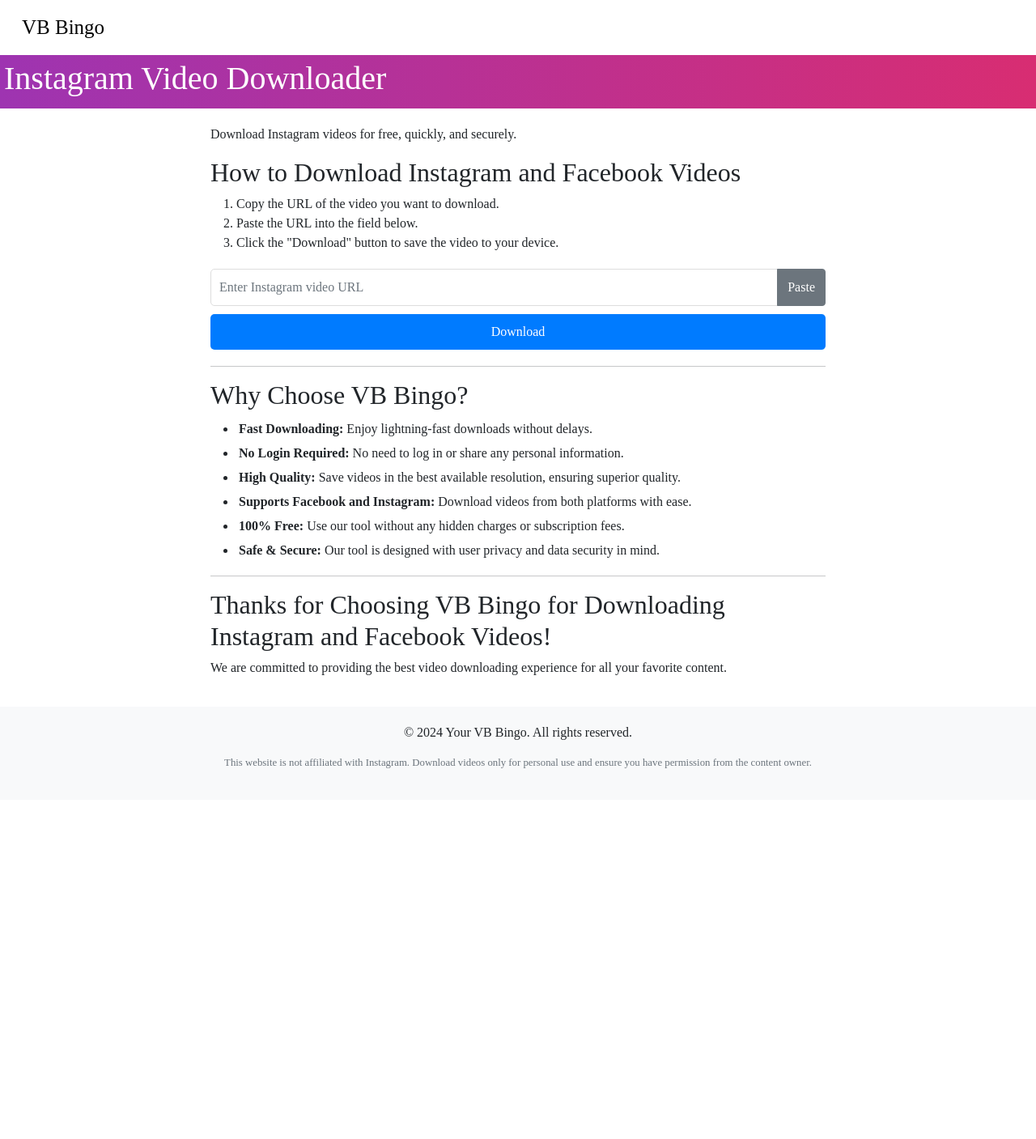
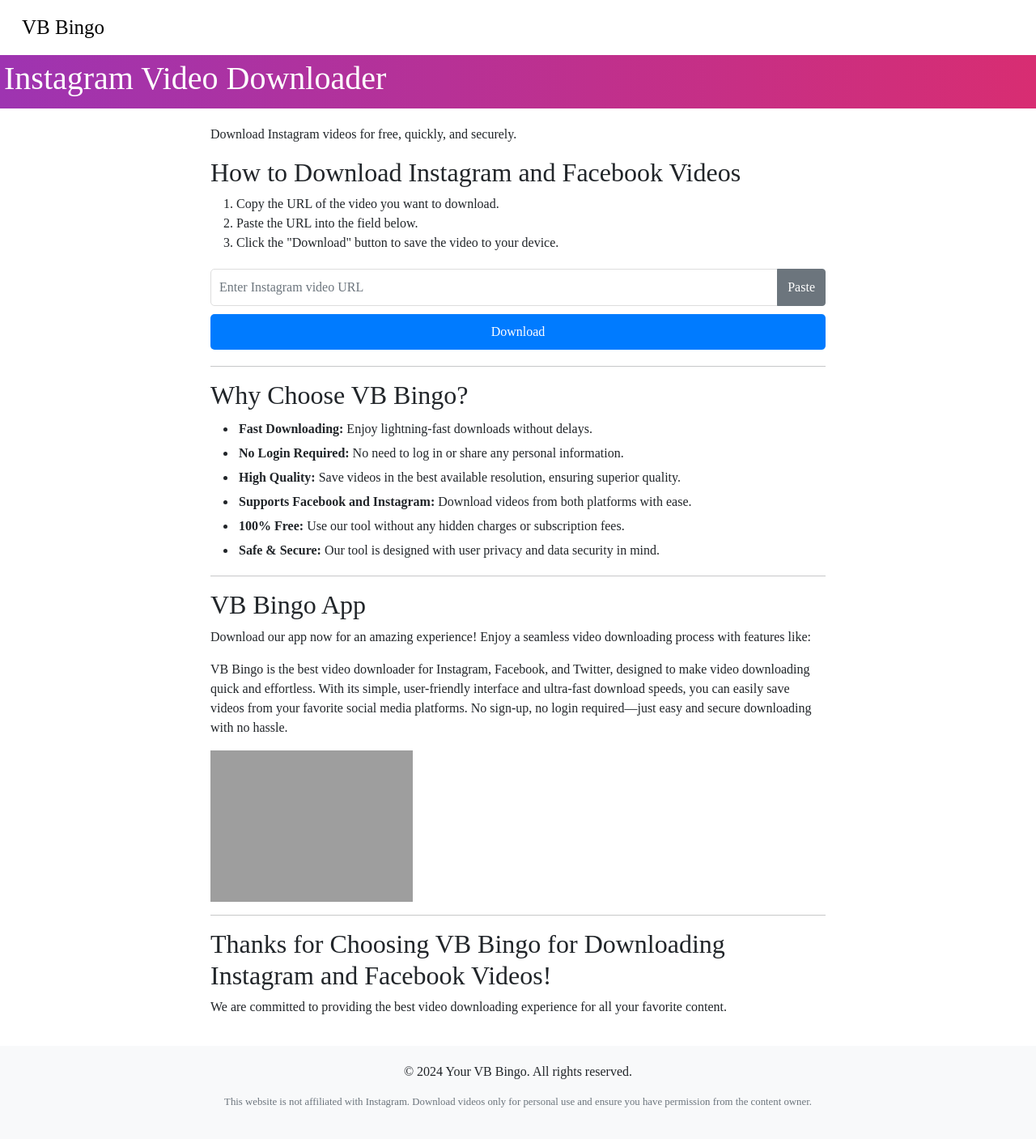
Before and after one commit to VibinSrVibi/media_downloader_web, a PHP site: page / in a window 1280 px wide. Shown: the whole page at 81% size. Before the commit the page ends 949 px from the top, so only its background shows below. Run offline with PHP 8.4, Linux system fonts and the light colour scheme; some libraries are stand-ins or nearby versions; grey boxes are pictures that could not be loaded.

Commit message:
added play store link

```diff
--- a/assets/css/style.css
+++ b/assets/css/style.css
@@ -100,3 +100,15 @@ ul li{
     background-color: rgba(0, 0, 0, 0.5); /* Optional: Semi-transparent background */
     z-index: 1050;             /* Ensure it overlays everything */
 }
+.play-store-badge {
+    width: 100%;
+    max-width: 200px;  /* Adjust max-width as per your design preference */
+    height: auto;
+}
+
+/* For larger screens */
+@media (min-width: 600px) {
+    .play-store-badge {
+        max-width: 250px; /* Adjust the max-width for larger screens */
+    }
+}
--- a/index.html
+++ b/index.html
@@ -7,7 +7,7 @@
     <meta name="viewport" content="width=device-width, initial-scale=1.0">
     <meta name="title" content="Instagram Video Downloader | Free & Fast Tool">
     <meta name="description" content="Download Instagram videos online for free with our fast and secure Instagram video downloader. No login required, works on all devices.">
-    <meta name="keywords" content="Instagram video downloader, download Instagram videos, free Instagram downloader, save Instagram videos, Instagram video saver, Facebook video saver, Facebook video downloader">
+    <meta name="keywords" content="Instagram video downloader, Instagram reels downloader,Reels downloader, Facebook reels downloader, Story saver, Story downloader, Reels saver, download Instagram videos, free Instagram downloader, save Instagram videos, Instagram video saver, Facebook video saver, Facebook video downloader">
     <meta name="author" content="VB Bingo">
     <meta property="og:title" content="Instagram Video Downloader | Free & Fast Tool">
     <meta property="og:description" content="Use our free Instagram video downloader to save videos online instantly. Fast, secure, and user-friendly tool.">
@@ -69,6 +69,15 @@
                 <li><strong>100% Free:</strong> Use our tool without any hidden charges or subscription fees.</li>
                 <li><strong>Safe & Secure:</strong> Our tool is designed with user privacy and data security in mind.</li>
             </ul>
+            <hr/>
+            <div class="app-details">
+                <h2>VB Bingo App</h2>
+                <p>Download our app now for an amazing experience! Enjoy a seamless video downloading process with features like:</p>
+                <p>VB Bingo is the best video downloader for Instagram, Facebook, and Twitter, designed to make video downloading quick and effortless. With its simple, user-friendly interface and ultra-fast download speeds, you can easily save videos from your favorite social media platforms. No sign-up, no login required—just easy and secure downloading with no hassle.</p>
+                <a href="https://play.google.com/store/apps/details?id=com.vbbingo.instagramvideodownloader" target="_blank">
+                    <img alt="Get it on Google Play" src="https://play.google.com/intl/en_us/badges/images/generic/en-play-badge.png" class="play-store-badge"/>
+                </a>
+            </div>
             <hr/>
             <h2>Thanks for Choosing VB Bingo for Downloading Instagram and Facebook Videos!</h2>
             <p>We are committed to providing the best video downloading experience for all your favorite content.</p>
--- a/privacy.html
+++ b/privacy.html
@@ -78,7 +78,7 @@
                     <li>Withdraw consent for data processing.</li>
                     <li>Lodge a complaint with your local data protection authority.</li>
                 </ul>
-                <p>For requests regarding your privacy rights, contact us at: <a href="mailto:mailto:vbbingo2021@gmail.com">vbbingo2021@gmail.com</a>.</p>
+                <p>For requests regarding your privacy rights, contact us at: <a href="mailto:vbbingo2021@gmail.com">vbbingo2021@gmail.com</a>.</p>
             </section>
 
             <section>
```
